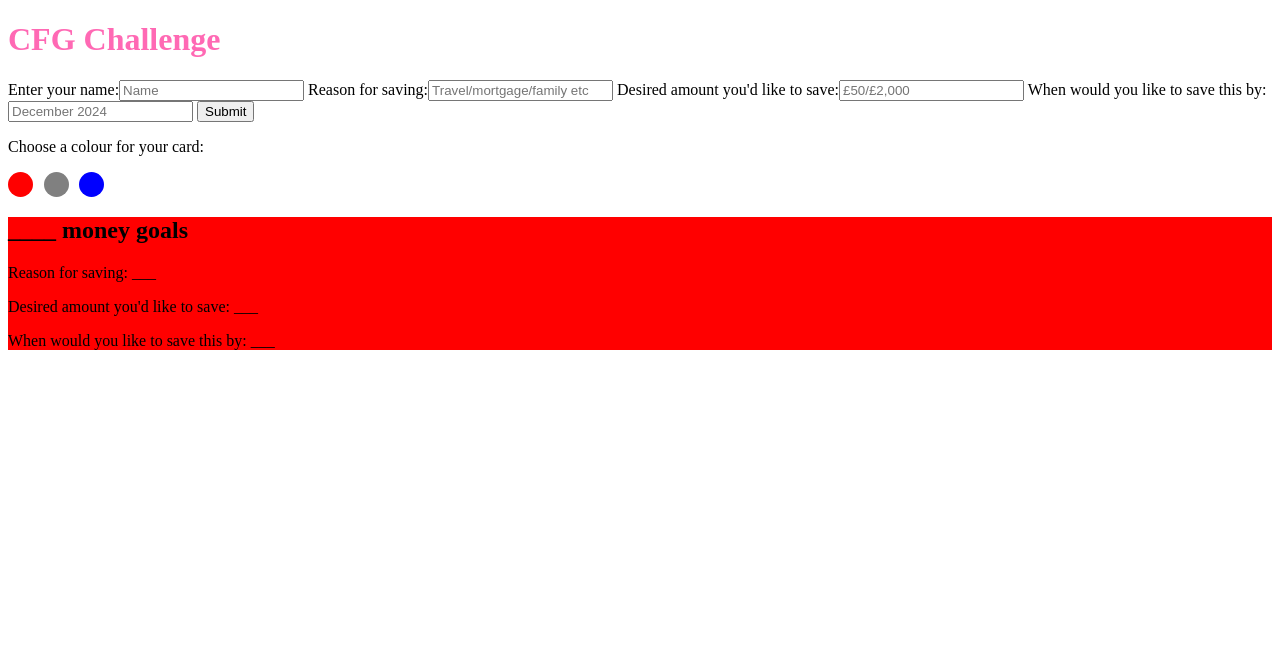
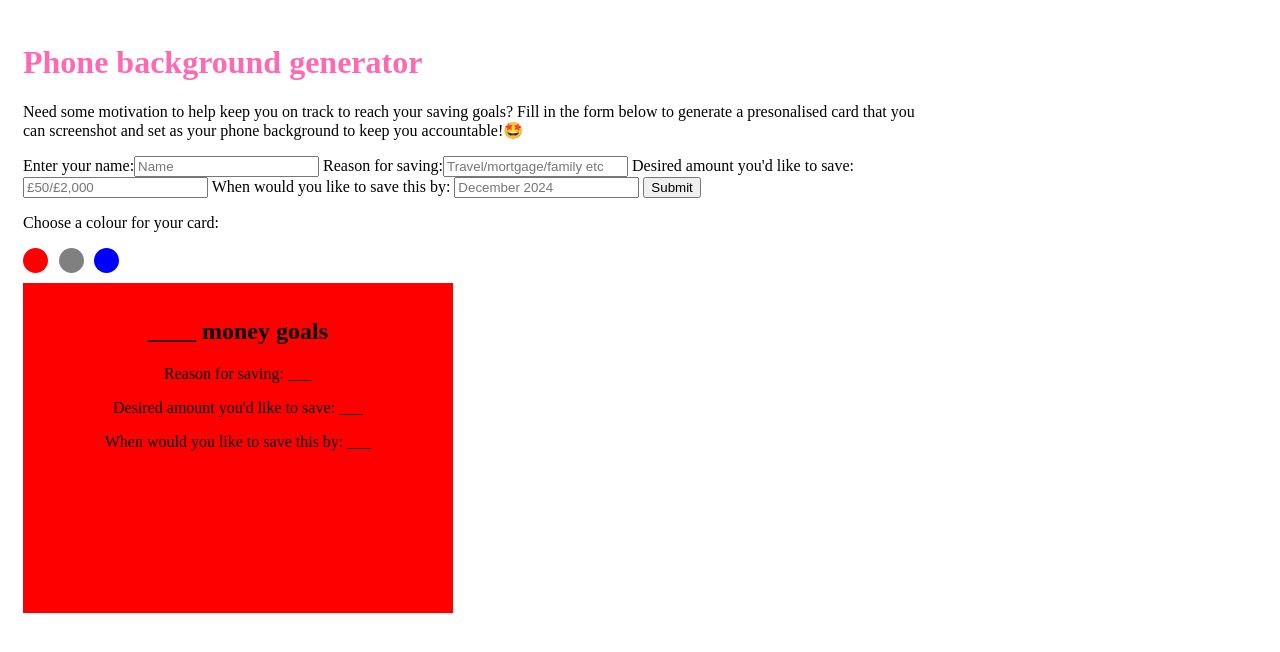
Before and after one commit to NiamhBrown/restart, a plain HTML site: page index.html in a window 1280 px wide. Drawn offline with Linux system fonts and the light colour scheme.

Commit message:
added copy to page

```diff
--- a/index.html
+++ b/index.html
@@ -8,13 +8,16 @@
      <link rel="stylesheet" href="style.css">
 </head>
 <body>
-    <h1>CFG Challenge</h1>
+    <h1>Phone background generator</h1>
+    <p>Need some motivation to help keep you on track to reach your saving goals? Fill in the form below to generate a presonalised card that you can screenshot and set as your phone background to keep you accountable!🤩 </p>
+
 
     Enter your name:<input type="text" placeholder="Name" autocomplete="off" id="name">
     Reason for saving:<input type="text" placeholder="Travel/mortgage/family etc" autocomplete="off" id="reason">
     Desired amount you'd like to save:<input type="text" placeholder="£50/£2,000" autocomplete="off" id="amount">
     When would you like to save this by: <input type="text" placeholder="December 2024" autocomplete="off" id="date">
     <button onclick="handleSubmit()">Submit</button>
+
 
     <p>Choose a colour for your card:</p>
     <div class="colors">
--- a/style.css
+++ b/style.css
@@ -1,9 +1,20 @@
+body {
+    max-width: 900px;
+    padding: 15px;
+
+}
 h1 {
     color: hotpink;
 }
 
 .card{
     background-color: red;
+    max-width: 400px;
+    height: 300px;
+    padding: 15px;
+    margin-top: 10px;
+    text-align: center;
+
 }
 
 .colors {
```
